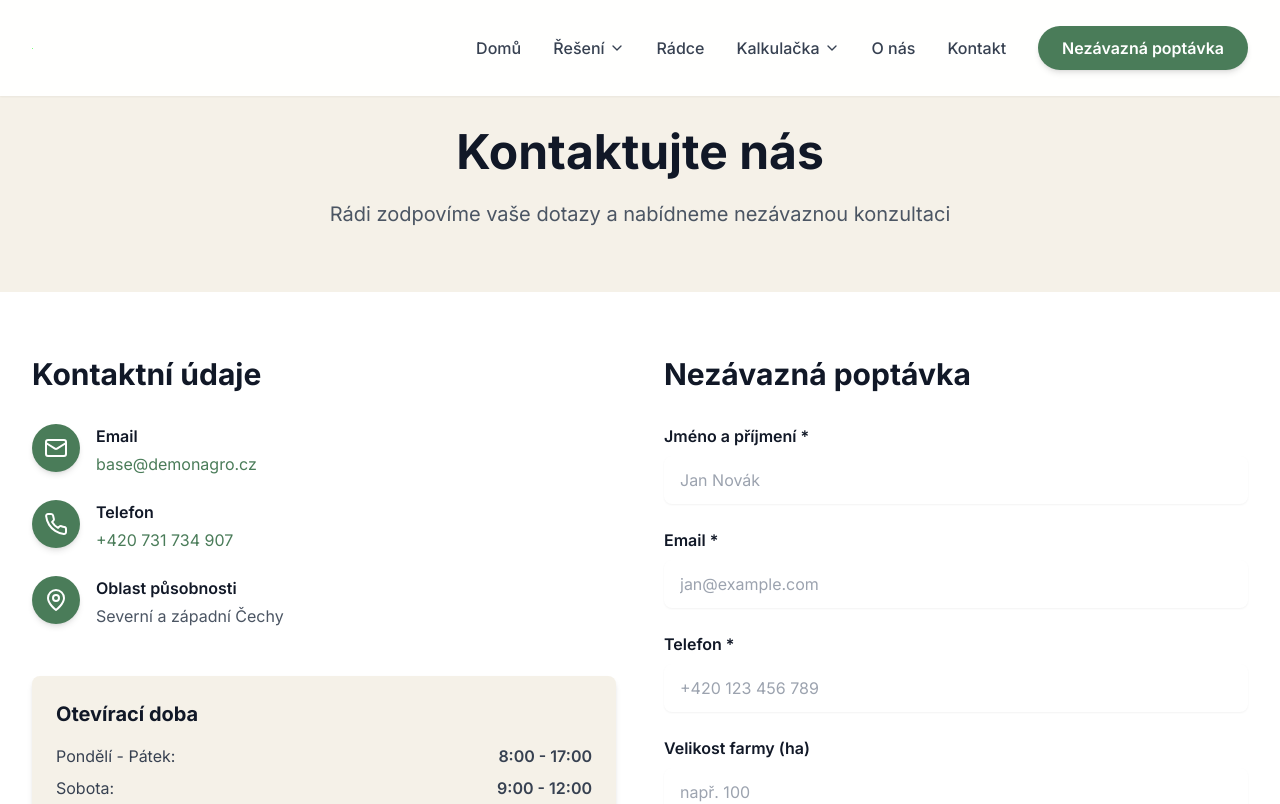
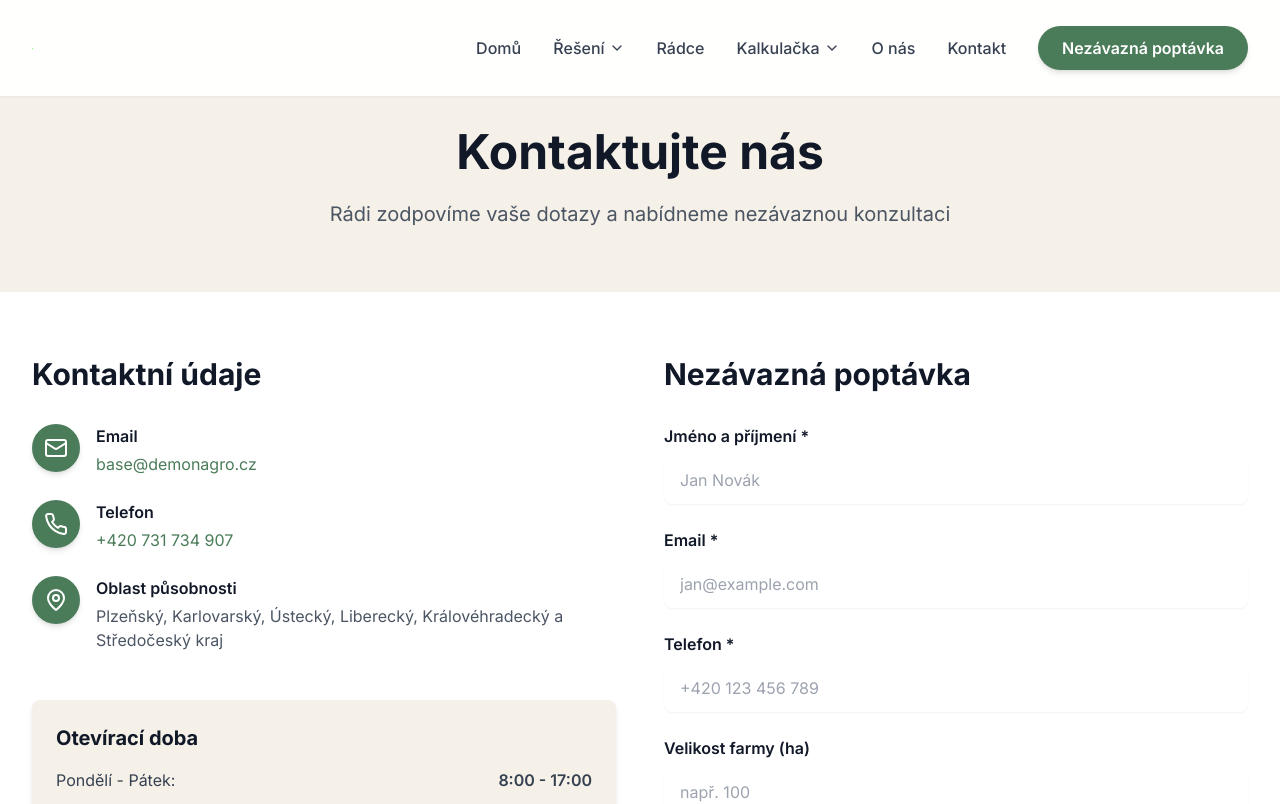
Before and after one commit to pavelbase/demon-agro-web-1.3, a Next.js app in the folder demon-agro/: page /kontakt in a window 1280 px wide. Shown: the top 804 px of the page. Built offline with nearby package versions, Linux system fonts and the light colour scheme.

Commit message:
Update contact page to specify service regions
Co-authored-by: base.pavel.29 <base.pavel.29@gmail.com>

```diff
--- a/demon-agro/app/kontakt/page.tsx
+++ b/demon-agro/app/kontakt/page.tsx
@@ -156,7 +156,7 @@ export default function KontaktPage() {
                       Oblast působnosti
                     </h3>
                     <p className="text-gray-600">
-                      Severní a západní Čechy
+                      Plzeňský, Karlovarský, Ústecký, Liberecký, Královéhradecký a Středočeský kraj
                     </p>
                   </div>
                 </div>
```
